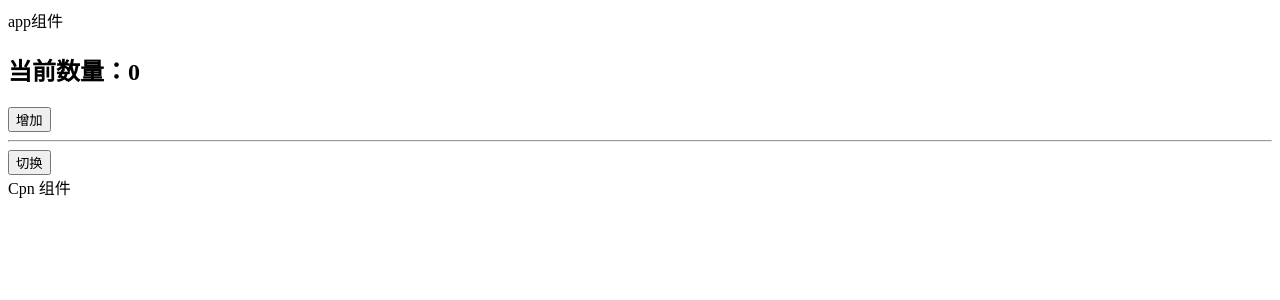
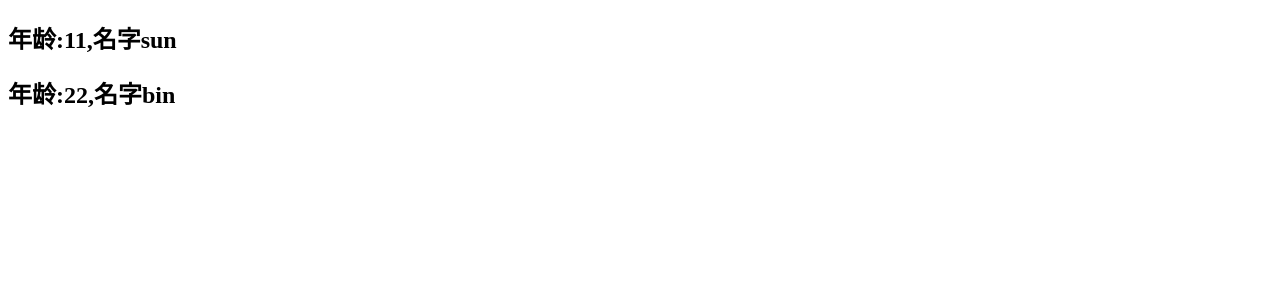
Before and after one commit to spencer155/sun, a React (Create React App) app in the folder react/test-react/: page / in a window 1280 px wide. Shown: the top 300 px of the page. Built offline with nearby package versions, Linux system fonts and the light colour scheme.

Commit message:
组件通信

```diff
--- a/react/test-react/src/index.js
+++ b/react/test-react/src/index.js
@@ -1,6 +1,6 @@
 import React from 'react';
 import ReactDOM from 'react-dom';
-import App from './组件的生命周期/App.js'
+import App from './组件通信/App.js'
 ReactDOM.render(
   <React.StrictMode>
     <App />
--- /dev/null
+++ b/react/test-react/src/组件通信/App.js
@@ -0,0 +1,22 @@
+import React, { Component } from 'react'
+
+
+class ChildApp extends Component {
+  render() {
+    const {name, age} = this.props
+    return (
+      <h2>{`年龄:${age},名字${name}`}</h2>
+    )
+  }
+}
+
+export default class App extends Component {
+  render() {
+    return (
+      <div>
+        <ChildApp name="sun" age="11"></ChildApp>
+        <ChildApp name="bin" age="22"></ChildApp>
+      </div>
+    )
+  }
+}
```
